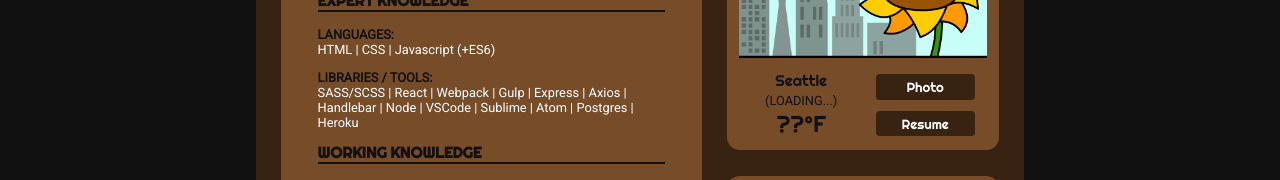
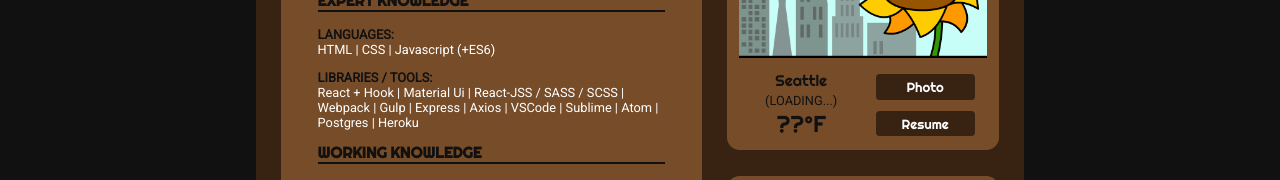
Before and after one commit to huangrkul/portfolio2020, a React app: page / in a window 1280 px wide. Both pictures are taken after a click on the item 989 px from the left and 31 px from the top of the page. Shown: the part 279-459 px from the top of the page. Built offline with nearby package versions, Linux system fonts and the light colour scheme; no server answers.

Commit message:
updated skills

```diff
--- a/src/components/AboutSkillsDev.js
+++ b/src/components/AboutSkillsDev.js
@@ -29,7 +29,7 @@ const AboutSkillsDev = (props) => {
         })}
       </h3>
       <p><span className="bold blk">LANGUAGES:</span><br/> HTML | CSS | Javascript (+ES6)</p>
-      <p><span className="bold blk">LIBRARIES / TOOLS:</span><br/>  SASS/SCSS | React | Webpack | Gulp | Express | Axios | Handlebar | Node | VSCode | Sublime | Atom | Postgres | Heroku</p>
+      <p><span className="bold blk">LIBRARIES / TOOLS:</span><br/>  React + Hook | Material Ui | React-JSS / SASS / SCSS | Webpack | Gulp | Express | Axios | VSCode | Sublime | Atom | Postgres | Heroku</p>
 
       <h3>
         {[...'WORKING KNOWLEDGE'].map((char, idx) => {
```
